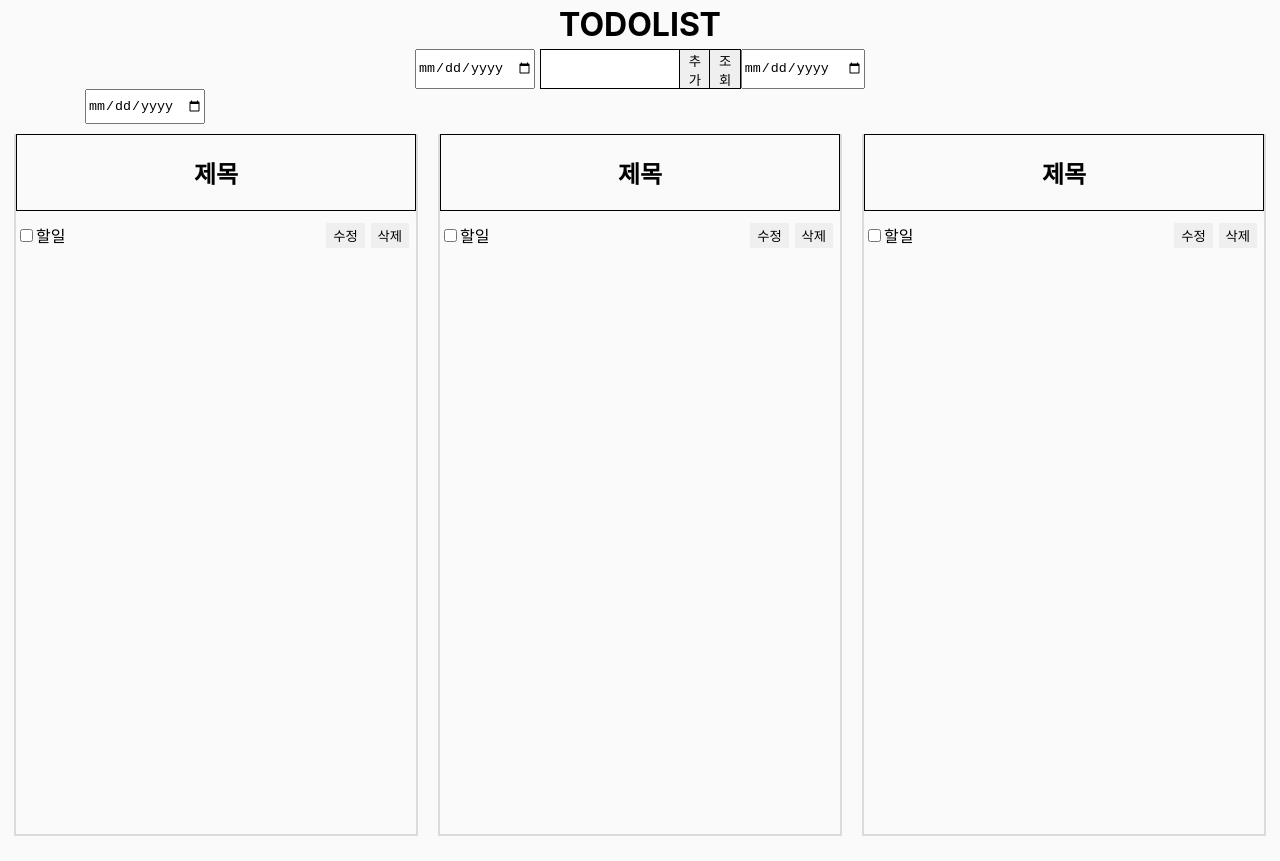
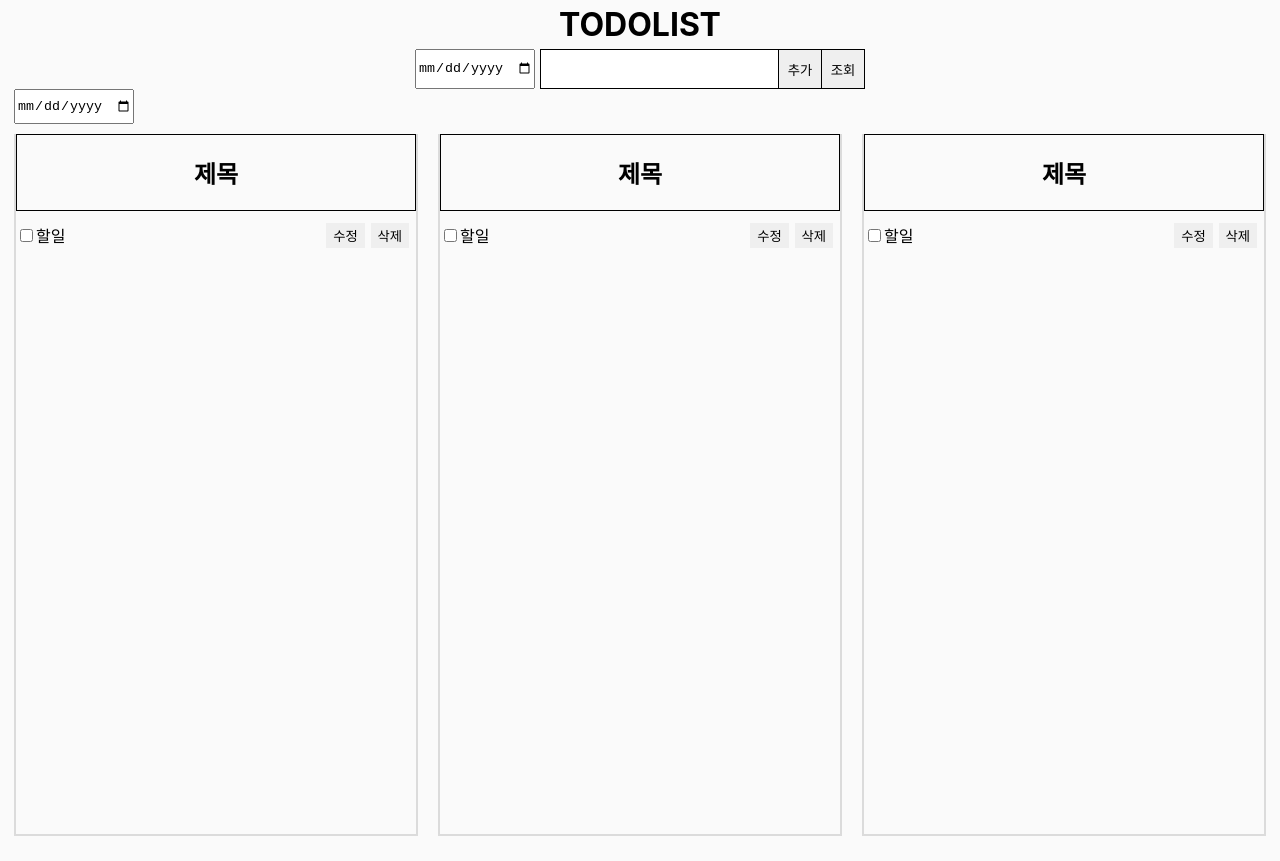
Before and after one commit to younghee05/Project_TodoList, a React (Create React App) app in the folder todolist_front/: page / in a window 1280 px wide. Built offline with nearby package versions, Linux system fonts and the light colour scheme.

Commit message:
style 수정

```diff
--- a/todolist_front/src/pages/MainPage.jsx
+++ b/todolist_front/src/pages/MainPage.jsx
@@ -76,9 +76,9 @@ function MainPage({children}) {
                 <input type="text" css={s.input} name='content' value={todo.content} onChange={handleInputChange} />
                 <button css={s.mainPageButton} onClick={handleAddClick}>추가</button>
                 <button css={s.mainPageButton} onClick={handleSelectClick}>조회</button>
-                <input type='date' name='date' onChange={handleInputChange}/>
             </div>
 
+            <div css={s.dateInputOrContainerLayout}>
                 <div css={s.dateInputPosition}>
                         <input css={s.dateInput2} type='date' name='date' onChange={handleInputChange}/>
                 </div>
@@ -89,6 +89,7 @@ function MainPage({children}) {
                     <Container />
                 </div>
             </div>
+        </div>
 
     );
 }
--- a/todolist_front/src/pages/style.js
+++ b/todolist_front/src/pages/style.js
@@ -13,6 +13,12 @@ export const layout = css`
     justify-content: space-between;
     margin: 0px 20px 20px 20px;
 
+`;
+
+export const dateInputOrContainerLayout = css`
+    box-sizing: border-box;
+    display: flex;
+    flex-direction: column;
 `;
 
 export const mainPageInput = css`
@@ -59,7 +65,7 @@ export const dateInputPosition = css`
 
 export const dateInput2 = css`
     box-sizing: border-box;
-    margin-left: 85px;
+    margin-left: 30px;
     width: 120px;
     height: 35px;
 `;
```
Lines whose indentation alone changed are shown as unchanged.
